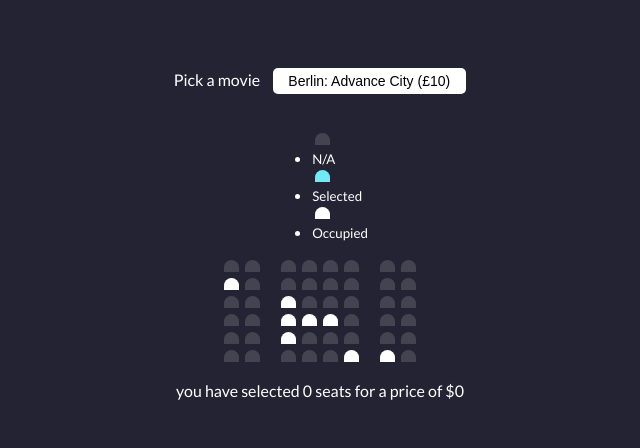
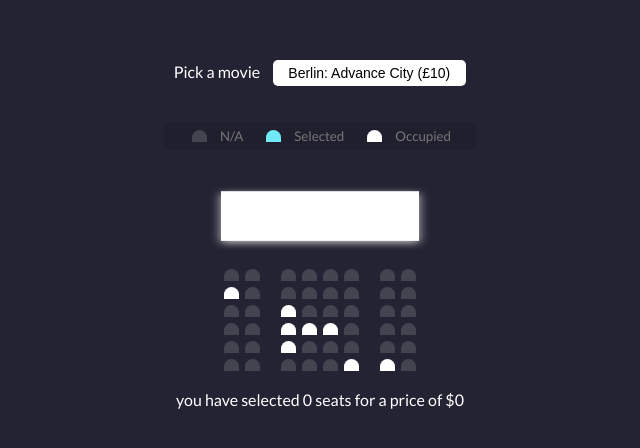
Before and after one commit to aliniko/Movie-Booking, a plain HTML site: page index.html in a window 1280 px wide. Shown: the part 176-624 px from the top of the page, without its empty margins (320-960 px from the left). Drawn offline with Linux system fonts and the light colour scheme.

Commit message:
movie screen

```diff
--- a/style.css
+++ b/style.css
@@ -59,3 +59,47 @@ body {
 .seat:nth-last-of-type(2) {
     margin-left: 18px;
 }
+
+.seat:not(.occupied):hover {
+    cursor: pointer;
+    transform: scale(1.2);
+}
+
+/* should not transform when moving cursor on it */
+.showcase .seat:not(.occupied):hover{
+    cursor: default;
+    transform: scale(1);
+}
+
+.showcase {
+    background-color: rgba(0, 0, 0, 0.1);
+    padding: 5px   15px;
+    border-radius: 5px;
+    color: #777;
+    list-style-type: none;
+    display: flex;
+    justify-content: space-between;
+}
+
+/* putting the list in one line */
+.showcase li {
+    display: flex;
+    align-items: center;
+    justify-content: center;
+    margin: 0 10px;
+}
+
+.showcase li small {
+    margin-left: 10px;
+}
+
+/* drawing a white screen  */
+.screen{
+    background-color: #fff;
+    height: 70px;
+    width: 100%;
+    margin: 15px 0 ;
+    transform: rotateX(-45deg);
+    box-shadow: 0 3px 10px rgba(255, 255, 255, 0.75);
+
+}
```
